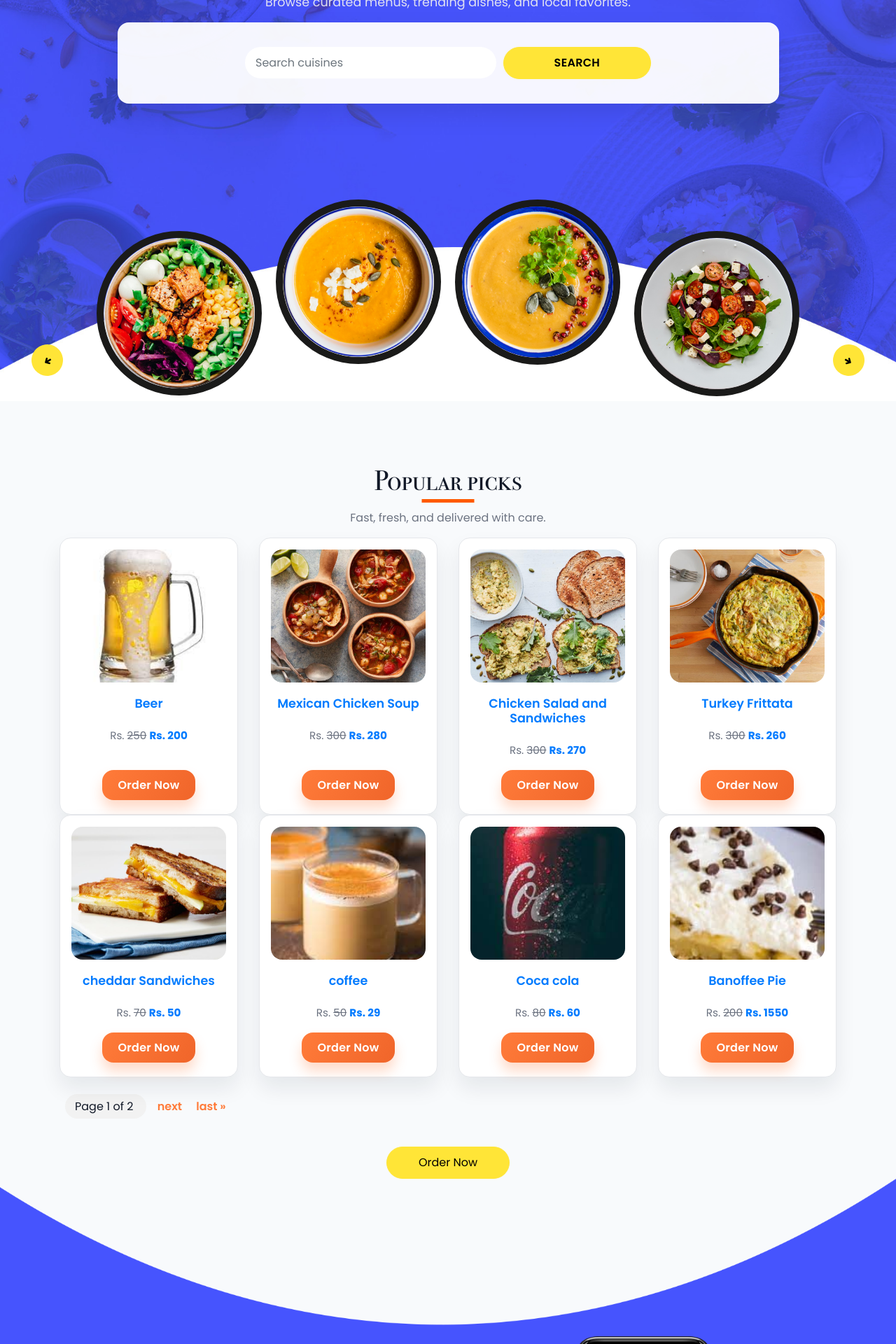
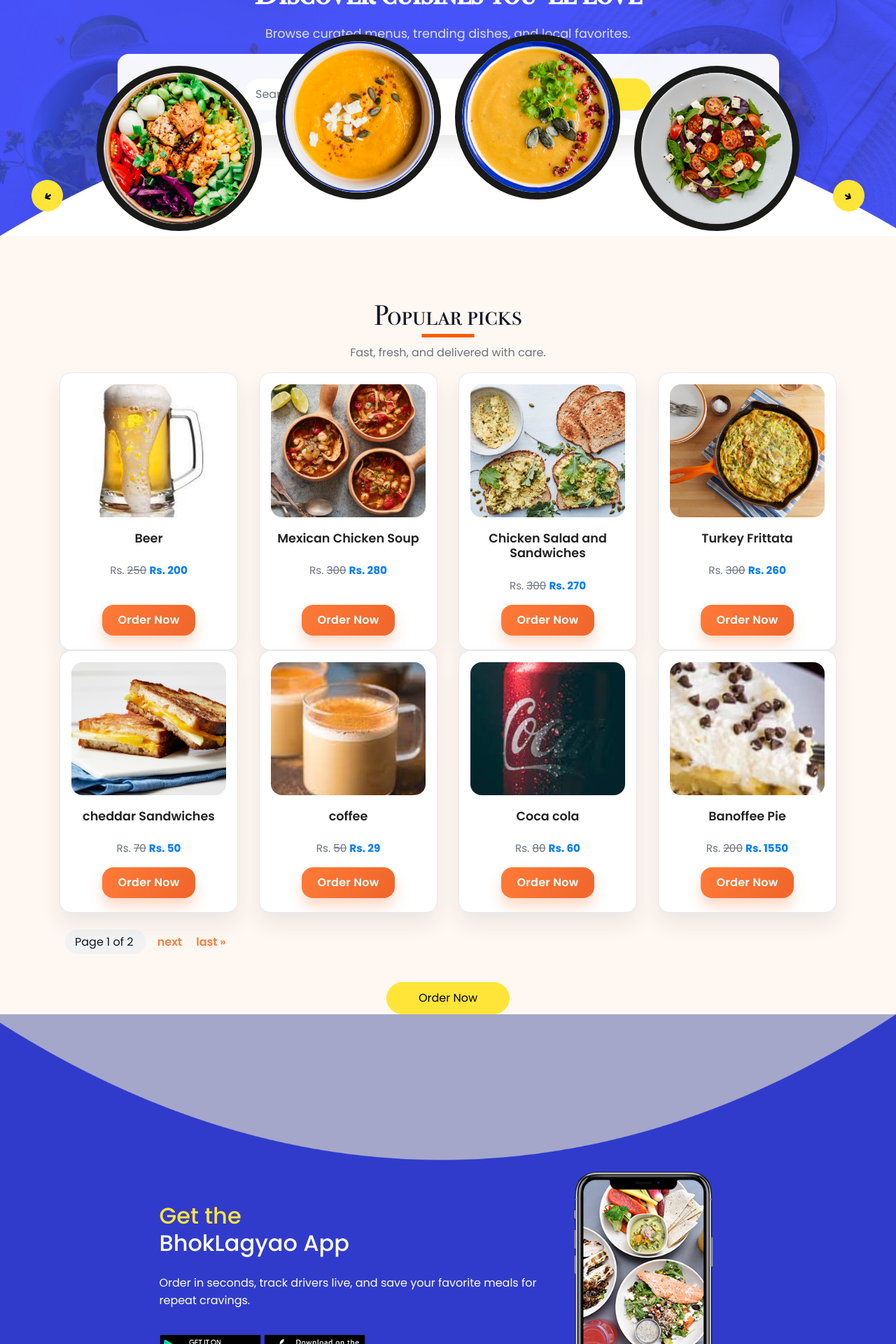
Before and after one commit to chuchu387/Django-E-commerce, a Django app: page / in a window 1280 px wide. Shown: the part 240-2160 px from the top of the page at 70% size. Run offline with Django 5.2, Linux system fonts and the light colour scheme; data comes from the database, SQL or seed files in the repository; some libraries are stand-ins or nearby versions.

Commit message:
Refresh homepage design

```diff
--- a/static/css/style.css
+++ b/static/css/style.css
@@ -528,6 +528,19 @@ a:focus {
   background-position: center center;
   padding: 225px 0 175px 0;
   color: #ffffff;
+  position: relative;
+}
+
+.app_section::before {
+  content: "";
+  position: absolute;
+  inset: 0;
+  background: rgba(7, 14, 106, 0.35);
+}
+
+.app_section .container {
+  position: relative;
+  z-index: 1;
 }
 
 .app_section .row {
@@ -546,6 +559,7 @@ a:focus {
 
 .app_section .detail-box p {
   margin-bottom: 0;
+  line-height: 1.6;
 }
 
 .app_section .detail-box .app_btn_box {
@@ -578,6 +592,10 @@ a:focus {
 
 .about_section .box {
   text-align: center;
+  padding: 35px;
+  border-radius: 24px;
+  background: #ffffff;
+  box-shadow: 0 18px 30px rgba(16, 24, 40, 0.08);
 }
 
 .about_section img {
@@ -610,6 +628,10 @@ a:focus {
 .news_section .box {
   text-align: center;
   margin-top: 45px;
+  padding: 30px;
+  border-radius: 24px;
+  background: #ffffff;
+  box-shadow: 0 18px 30px rgba(16, 24, 40, 0.08);
 }
 
 .news_section .box .img-box img {
@@ -801,13 +823,15 @@ a:focus {
 /* ===== Homepage refresh ===== */
 .header_tagline {
   margin: 0 0 0 18px;
-  color: #f7f7f7;
+  color: rgba(255, 255, 255, 0.85);
   font-size: 0.95rem;
   font-weight: 500;
+  letter-spacing: 0.2px;
 }
 
 .hero_section {
   position: relative;
+  padding: 120px 0 90px;
 }
 
 .hero_section .detail-box h1 {
@@ -828,16 +852,50 @@ a:focus {
   box-shadow: 0 15px 35px rgba(0, 0, 0, 0.1);
 }
 
+.hero_search .form-control {
+  border-radius: 999px;
+  padding: 12px 18px;
+  border: 1px solid #e6e6e6;
+}
+
+.hero_search .form-row {
+  align-items: center;
+  row-gap: 12px;
+}
+
 .hero_search-btn {
   background: #ff7b39;
   border-color: #ff7b39;
   color: #fff;
   font-weight: 600;
+  border-radius: 999px;
+  padding: 10px 24px;
 }
 
 .hero_search-btn:hover {
   background: #ff8f5b;
   border-color: #ff8f5b;
+}
+
+.hero_highlights {
+  display: flex;
+  flex-wrap: wrap;
+  gap: 12px;
+  margin-top: 20px;
+}
+
+.hero_highlight {
+  padding: 6px 16px;
+  border-radius: 999px;
+  background: rgba(255, 255, 255, 0.2);
+  border: 1px solid rgba(255, 255, 255, 0.35);
+  color: #fff;
+  font-size: 0.85rem;
+  font-weight: 600;
+}
+
+.popular_section {
+  background: #fff8f2;
 }
 
 .popular_section .section_subtitle {
@@ -851,6 +909,7 @@ a:focus {
   border-radius: 20px;
   box-shadow: 0 12px 24px rgba(16, 24, 40, 0.1);
   transition: transform 0.2s ease, box-shadow 0.2s ease;
+  overflow: hidden;
 }
 
 .product_card:hover {
@@ -867,12 +926,25 @@ a:focus {
   height: 190px;
   width: 100%;
   object-fit: cover;
+  transition: transform 0.2s ease;
+}
+
+.product_card:hover .product_image-wrapper img {
+  transform: scale(1.03);
 }
 
 .product_title {
   font-size: 1.1rem;
   font-weight: 600;
   color: #222;
+}
+
+.product_title a {
+  color: inherit;
+}
+
+.product_title a:hover {
+  color: #ff7b39;
 }
 
 .product_price {
@@ -883,6 +955,12 @@ a:focus {
   border-radius: 999px;
   padding: 8px 24px;
   font-weight: 600;
+  background: linear-gradient(120deg, #ff7b39, #ff9a5b);
+  border: none;
+}
+
+.product_cta:hover {
+  background: linear-gradient(120deg, #ff6a20, #ff8b45);
 }
 
 .product_pagination {
--- a/static/css/style.scss
+++ b/static/css/style.scss
@@ -513,6 +513,19 @@ h4{
   background-position: center center;
   padding: 225px 0 175px 0;
   color: $white;
+  position: relative;
+
+  &::before {
+    content: "";
+    position: absolute;
+    inset: 0;
+    background: rgba(7, 14, 106, 0.35);
+  }
+
+  .container {
+    position: relative;
+    z-index: 1;
+  }
 
   .row {
     align-items: center;
@@ -529,6 +542,7 @@ h4{
 
     p {
       margin-bottom: 0;
+      line-height: 1.6;
     }
 
     .app_btn_box {
@@ -552,6 +566,10 @@ h4{
 .about_section {
   .box {
     text-align: center;
+    padding: 35px;
+    border-radius: 24px;
+    background: $white;
+    box-shadow: 0 18px 30px rgba(16, 24, 40, 0.08);
   }
 
   img {
@@ -590,6 +608,10 @@ h4{
   .box {
     text-align: center;
     margin-top: 45px;
+    padding: 30px;
+    border-radius: 24px;
+    background: $white;
+    box-shadow: 0 18px 30px rgba(16, 24, 40, 0.08);
 
     .img-box {
       img {
@@ -774,3 +796,166 @@ h4{
 }
 
 // end footer section
+
+// homepage refresh
+.header_tagline {
+  margin: 0 0 0 18px;
+  color: rgba(255, 255, 255, 0.85);
+  font-size: 0.95rem;
+  font-weight: 500;
+  letter-spacing: 0.2px;
+}
+
+.hero_section {
+  position: relative;
+  padding: 120px 0 90px;
+
+  .detail-box {
+    h1 {
+      font-size: 3rem;
+      font-weight: 700;
+    }
+
+    p {
+      font-size: 1.1rem;
+      color: #f1f1f1;
+      opacity: 0.9;
+    }
+  }
+}
+
+.hero_search {
+  background: rgba(255, 255, 255, 0.95);
+  border-radius: 16px;
+  padding: 20px;
+  box-shadow: 0 15px 35px rgba(0, 0, 0, 0.1);
+
+  .form-control {
+    border-radius: 999px;
+    padding: 12px 18px;
+    border: 1px solid #e6e6e6;
+  }
+
+  .form-row {
+    align-items: center;
+    row-gap: 12px;
+  }
+}
+
+.hero_search-btn {
+  background: #ff7b39;
+  border-color: #ff7b39;
+  color: #fff;
+  font-weight: 600;
+  border-radius: 999px;
+  padding: 10px 24px;
+
+  &:hover {
+    background: #ff8f5b;
+    border-color: #ff8f5b;
+  }
+}
+
+.hero_highlights {
+  display: flex;
+  flex-wrap: wrap;
+  gap: 12px;
+  margin-top: 20px;
+}
+
+.hero_highlight {
+  padding: 6px 16px;
+  border-radius: 999px;
+  background: rgba(255, 255, 255, 0.2);
+  border: 1px solid rgba(255, 255, 255, 0.35);
+  color: #fff;
+  font-size: 0.85rem;
+  font-weight: 600;
+}
+
+.popular_section {
+  background: #fff8f2;
+}
+
+.popular_section .section_subtitle {
+  max-width: 520px;
+  margin: 10px auto 0;
+  color: #676767;
+}
+
+.product_card {
+  border: none;
+  border-radius: 20px;
+  box-shadow: 0 12px 24px rgba(16, 24, 40, 0.1);
+  transition: transform 0.2s ease, box-shadow 0.2s ease;
+  overflow: hidden;
+
+  &:hover {
+    transform: translateY(-6px);
+    box-shadow: 0 18px 30px rgba(16, 24, 40, 0.16);
+
+    .product_image-wrapper img {
+      transform: scale(1.03);
+    }
+  }
+}
+
+.product_image-wrapper {
+  padding: 16px 16px 0;
+
+  img {
+    border-radius: 16px;
+    height: 190px;
+    width: 100%;
+    object-fit: cover;
+    transition: transform 0.2s ease;
+  }
+}
+
+.product_title {
+  font-size: 1.1rem;
+  font-weight: 600;
+  color: #222;
+
+  a {
+    color: inherit;
+
+    &:hover {
+      color: #ff7b39;
+    }
+  }
+}
+
+.product_price {
+  font-size: 0.95rem;
+}
+
+.product_cta {
+  border-radius: 999px;
+  padding: 8px 24px;
+  font-weight: 600;
+  background: linear-gradient(120deg, #ff7b39, #ff9a5b);
+  border: none;
+
+  &:hover {
+    background: linear-gradient(120deg, #ff6a20, #ff8b45);
+  }
+}
+
+.product_pagination {
+  margin-top: 30px;
+  text-align: center;
+
+  a {
+    color: #ff7b39;
+    margin: 0 8px;
+    font-weight: 600;
+  }
+
+  .current {
+    padding: 6px 14px;
+    background: #f2f2f2;
+    border-radius: 999px;
+    margin: 0 8px;
+  }
+}
--- a/templates/home.html
+++ b/templates/home.html
@@ -11,7 +11,6 @@
   <meta name="keywords" content="" />
   <meta name="description" content="" />
   <meta name="author" content="" />
-  <title>BhokLagyao</title>
   <title>Bhok Lagyao</title>
   <link rel="stylesheet" type="text/css" href="/static/css/bootstrap.css" />
   <link href="https://fonts.googleapis.com/css?family=Poppins:400,600,700&display=swap" rel="stylesheet">
@@ -95,6 +94,11 @@
                   </div>
                 </div>
               </div>
+            </div>
+            <div class="hero_highlights">
+              <span class="hero_highlight">30-min delivery</span>
+              <span class="hero_highlight">Live order tracking</span>
+              <span class="hero_highlight">Top-rated kitchens</span>
             </div>
           </div>
         </div>
@@ -211,11 +215,11 @@
           <div class="col-md-7 col-lg-8">
             <div class="detail-box">
               <h2>
-                <span> Get the</span> <br>
-                BhokLagyao
+                <span>Get the</span> <br>
+                BhokLagyao App
               </h2>
               <p>
-                long established fact that a reader will be distracted by the readable content of a page when looking at its layout. The poin
+                Order in seconds, track drivers live, and save your favorite meals for repeat cravings.
               </p>
               <div class="app_btn_box">
                 <a href="" class="mr-1">
@@ -256,7 +260,7 @@
           </div>
           <div class="detail-box">
             <p>
-              Virginia, looked up one of the more obscure Latin words, consectetur, from a Lorem Ipsum passage, and going through the cites of the word in classical literature, discovered the undoubtable Virginia, looked up one of the more obscure Latin words, consectetur, from a Lorem Ipsum passage, and going through the cites of the word in classical literature, discovered the undoubtable
+              We partner with the best local restaurants so you can explore new flavors, rely on fast delivery, and enjoy secure payments.
             </p>
             <a href="">
               <i class="fa fa-arrow-right" aria-hidden="true"></i>
@@ -281,10 +285,10 @@
             </div>
             <div class="detail-box">
               <h4>
-                Tasty Food For you
+                Chef-curated combos
               </h4>
               <p>
-                there isn't anything embarrassing hidden in the middle of text. All the Lorem Ipsum generators on the Internet tend to repeat predefined
+                Discover seasonal menus with thoughtfully paired sides and refreshing drinks.
               </p>
               <a href="">
                 <i class="fa fa-arrow-right" aria-hidden="true"></i>
@@ -299,10 +303,10 @@
             </div>
             <div class="detail-box">
               <h4>
-                Breakfast For you
+                Breakfast that travels well
               </h4>
               <p>
-                there isn't anything embarrassing hidden in the middle of text. All the Lorem Ipsum generators on the Internet tend to repeat predefined
+                Fuel your morning with warm pastries, artisan coffee, and fresh bowls delivered hot.
               </p>
               <a href="">
                 <i class="fa fa-arrow-right" aria-hidden="true"></i>
```
